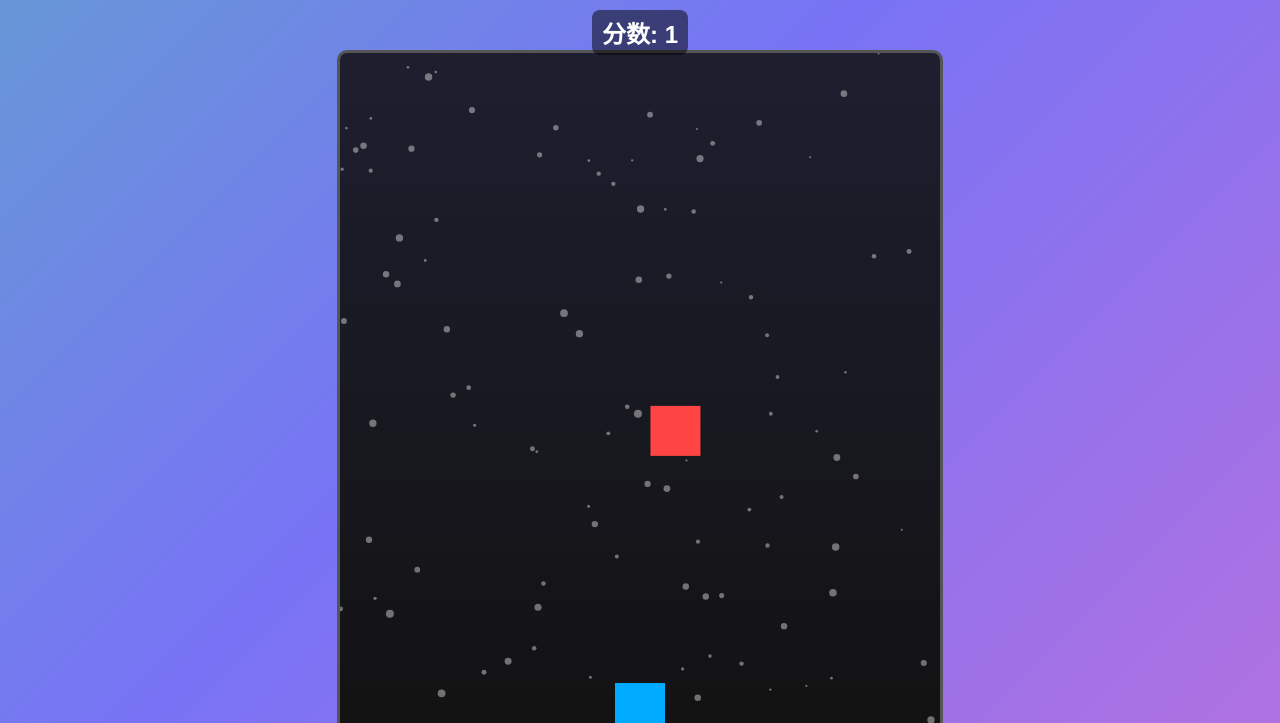
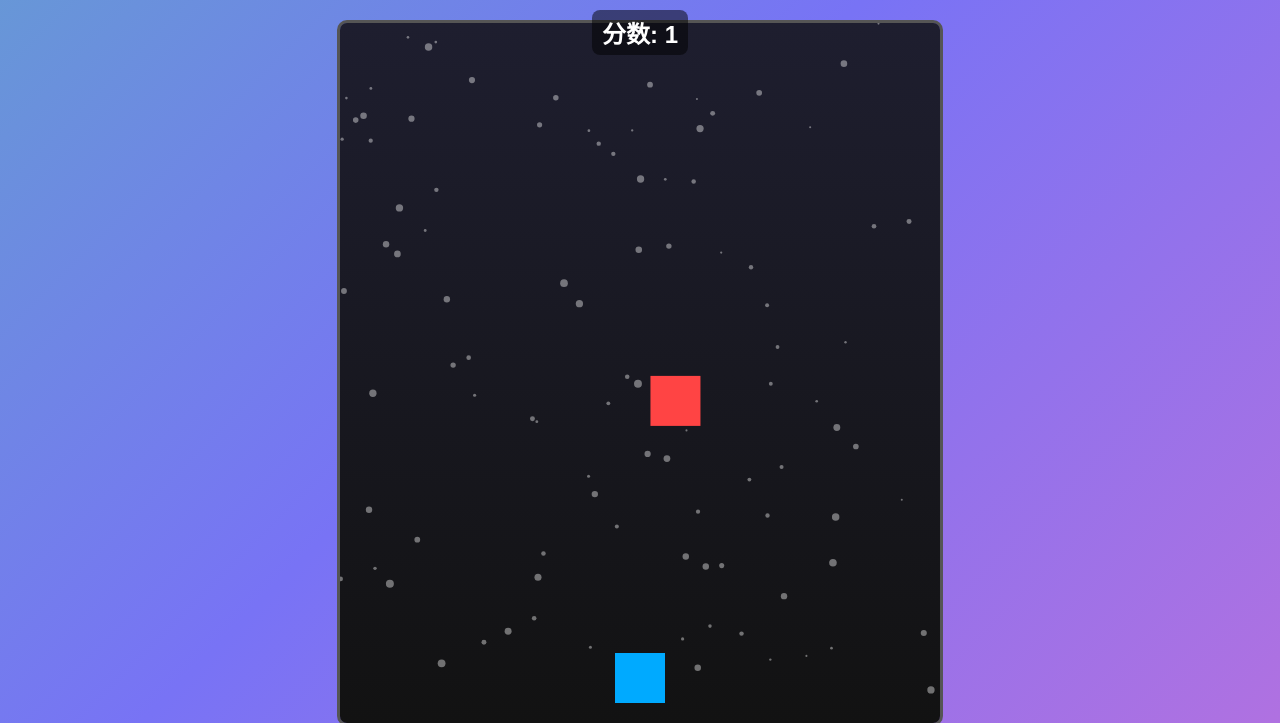
Before and after one commit to jianghupt/web, a plain HTML site: page youxi.html in a window 1280 px wide. Both pictures are taken after a click on the button "开始游戏". Shown: the top 723 px of the page. Drawn offline with Linux system fonts and the light colour scheme.

Commit message:
Update youxi.html

```diff
--- a/youxi.html
+++ b/youxi.html
@@ -34,7 +34,7 @@
     border-radius: 10px;
     background: rgba(0,0,0,0.3);
     display: block;
-    margin-top: 50px; /* 页面偏上 */
+    margin-top: 20px;
     touch-action: none; /* 阻止触摸默认滚动 */
   }
 
@@ -74,7 +74,7 @@
 <body>
 
 <div id="scoreDisplay">分数: 0</div>
-<canvas id="gameCanvas" width="600" height="700"></canvas>
+<canvas id="gameCanvas"></canvas>
 
 <div>
   <button id="startBtn">开始游戏</button>
@@ -94,13 +94,29 @@
 </audio>
 
 <script>
-// ----------------- 游戏Canvas初始化 -----------------
+// ----------------- 自适应 Canvas -----------------
 const canvas = document.getElementById("gameCanvas");
 const ctx = canvas.getContext("2d");
-const WIDTH = canvas.width;
-const HEIGHT = canvas.height;
+let WIDTH, HEIGHT;
 
-// 粒子背景
+// 判断是否手机端
+const isMobile = /Android|iPhone|iPad|iPod|Mobile/i.test(navigator.userAgent);
+
+function resizeCanvas(){
+  if(isMobile){
+    WIDTH = window.innerWidth;
+    HEIGHT = window.innerHeight;
+  } else {
+    WIDTH = 600;
+    HEIGHT = 700;
+  }
+  canvas.width = WIDTH;
+  canvas.height = HEIGHT;
+}
+window.addEventListener("resize", resizeCanvas);
+resizeCanvas(); // 初始化
+
+// ----------------- 粒子背景 -----------------
 const particles = [];
 for(let i=0;i<100;i++){
   particles.push({
@@ -129,7 +145,7 @@ function drawBackground(){
 }
 
 // ----------------- 玩家和障碍 -----------------
-const player = { width: 50, height: 50, x: WIDTH/2-25, y: HEIGHT-70, speed: 8, color: "#00aaff" };
+const player = { width: 50, height: 50, x: 0, y: 0, speed: 8, color: "#00aaff" };
 let blocks = [];
 let blockSpeed = 5;
 let spawnInterval = 90;
@@ -158,8 +174,10 @@ function drawBlocks(){
 
 function updatePlayer(){
   // 电脑端箭头控制
+  if(!isMobile){
     if(keys["ArrowLeft"] && player.x>0) player.x -= player.speed;
     if(keys["ArrowRight"] && player.x+player.width<WIDTH) player.x += player.speed;
+  }
 }
 
 function updateBlocks(){
@@ -225,7 +243,10 @@ function gameLoop(){
 function startGame(){
   gameOver=false;
   gameRunning=true;
-  player.x=WIDTH/2-player.width/2;
+  player.width = 50;
+  player.height = 50;
+  player.x = WIDTH/2-player.width/2;
+  player.y = HEIGHT-70;
   blocks=[];
   blockSpeed=5;
   spawnInterval=90;
@@ -259,18 +280,16 @@ canvas.addEventListener("touchstart", e => {
     player.offsetX = x - player.x;
   }
 });
-
 canvas.addEventListener("touchmove", e => {
-  if(!isTouching) return;
+  if(isTouching){
     const rect = canvas.getBoundingClientRect();
     const t = e.touches[0];
-  const x = t.clientX - rect.left;
-  player.x = x - player.offsetX;
+    player.x = t.clientX - rect.left - player.offsetX;
     if(player.x < 0) player.x = 0;
     if(player.x + player.width > WIDTH) player.x = WIDTH - player.width;
     e.preventDefault();
+  }
 });
-
 canvas.addEventListener("touchend", e => { isTouching = false; });
 
 // 初始显示欢迎界面
```
Lines whose indentation alone changed are shown as unchanged.
